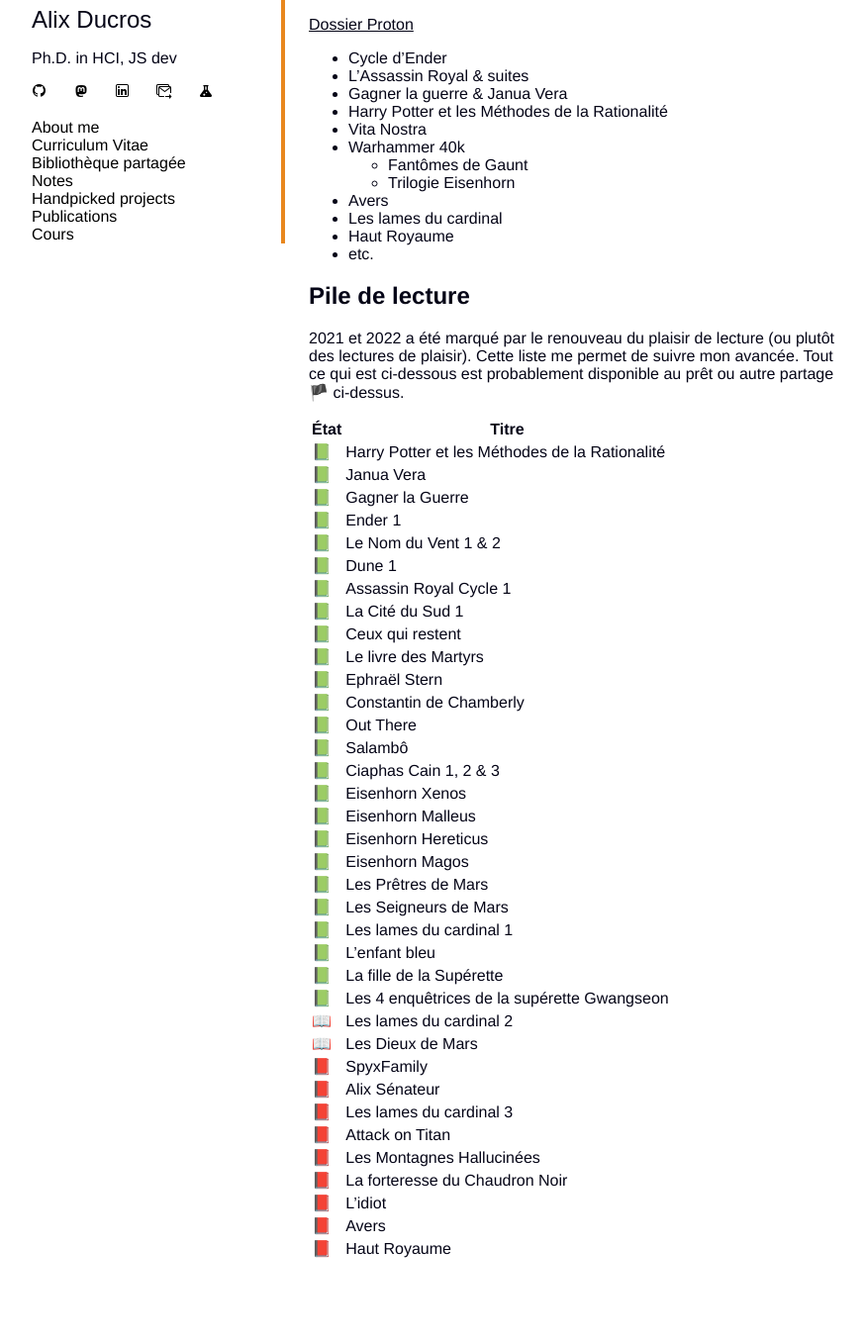
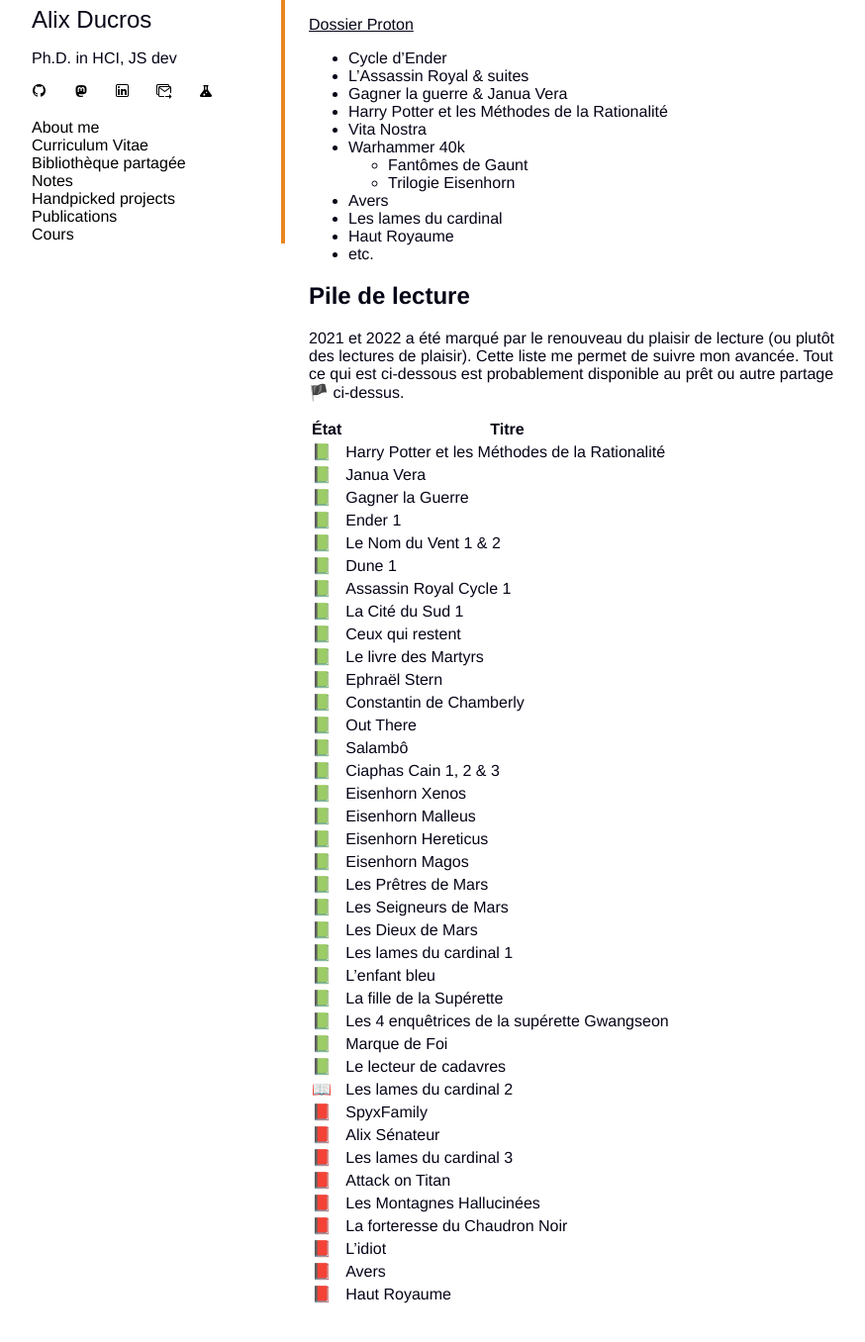
Before and after one commit to Karalix/Karalix.github.io, a Jekyll site: the page built from library.md, in a window 1280 px wide, cut to the strip 314-1714 px from the top of the page. Shown: the top 1356 px of the strip at 99% size, without its empty margins (72-946 px from the left). Built offline with Jekyll 4.4.1, drawn with Linux system fonts in a browser that asks for light colours; some web fonts are replaced; comment, search, counter and statistics services are not loaded.

Commit message:
Update library

```diff
--- a/library.md
+++ b/library.md
@@ -52,12 +52,14 @@ Un mot de passe vous est demandé ? C'est `Vivelebrocoli`.
 📗 | Eisenhorn Magos
 📗 | Les Prêtres de Mars
 📗 | Les Seigneurs de Mars
+📗 | Les Dieux de Mars
 📗 | Les lames du cardinal 1
 📗 | L'enfant bleu
 📗 | La fille de la Supérette
 📗 | Les 4 enquêtrices de la supérette Gwangseon
+📗 | Marque de Foi
+📗 | Le lecteur de cadavres
 📖 | Les lames du cardinal 2
-📖 | Les Dieux de Mars
 📕 | SpyxFamily
 📕 | Alix Sénateur
 📕 | Les lames du cardinal 3
```
